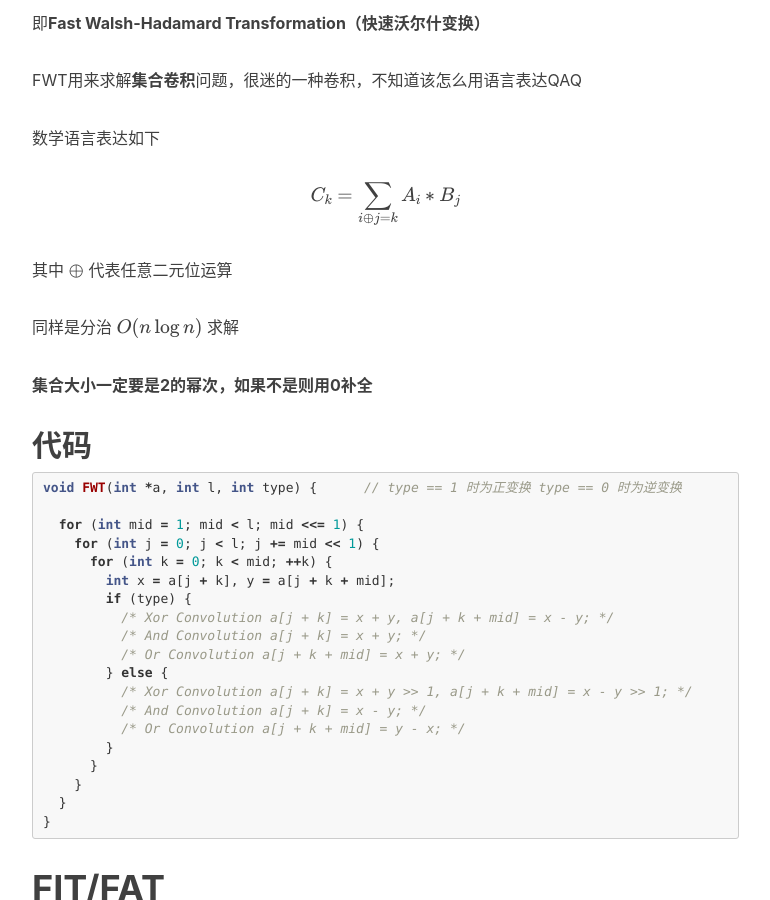
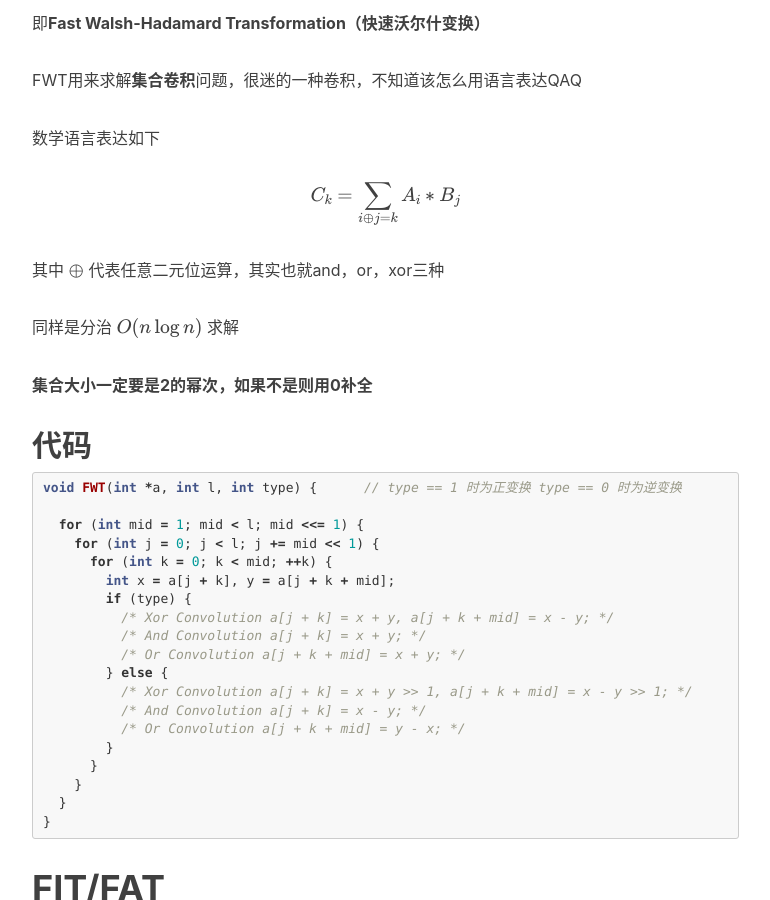
Before and after one commit to Kazusa1103/phqghume.github.com, a Jekyll site: the page built from _posts/2018-06-19-FXT专题.md, in a window 1280 px wide and 900 px high, scrolled down 2748 px. Shown: the whole window, without its empty margins (233-1003 px from the left). Built offline with Jekyll 4.4.1, drawn with Linux system fonts in a browser that asks for light colours; nearby versions of some CDN libraries; formulas are drawn with MathJax 3; comment, search, counter and statistics services are not loaded.

Commit message:
Update 2018-06-19-FXT专题.md

```diff
--- a/_posts/2018-06-19-FXT专题.md
+++ b/_posts/2018-06-19-FXT专题.md
@@ -107,7 +107,7 @@ FWT用来求解**集合卷积**问题，很迷的一种卷积，不知道该怎
 
 $$C_{k} = \sum_{i\oplus j=k}A_{i}*B_{j}$$
 
-其中 $$\oplus$$ 代表任意二元位运算
+其中 $$\oplus$$ 代表任意二元位运算，其实也就and，or，xor三种
 
 同样是分治 $$O(n\log n)$$ 求解
 
```
